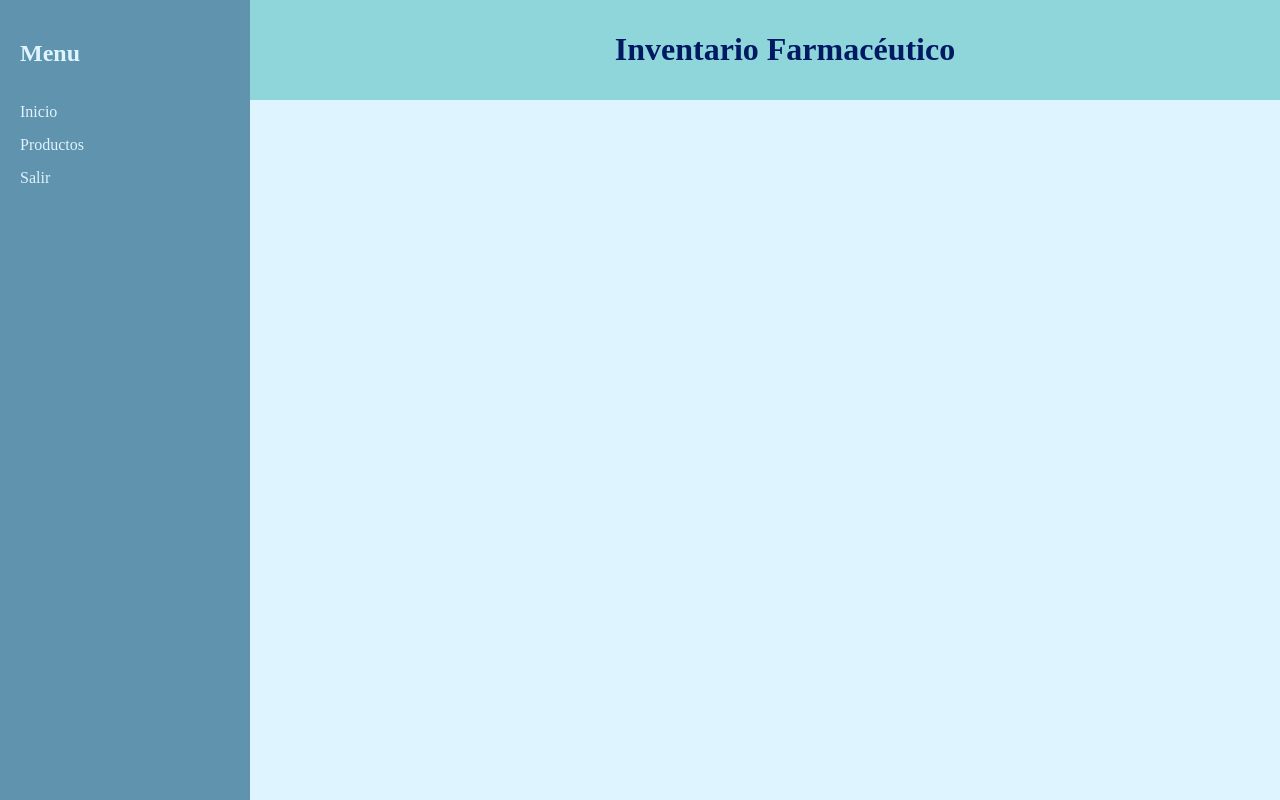
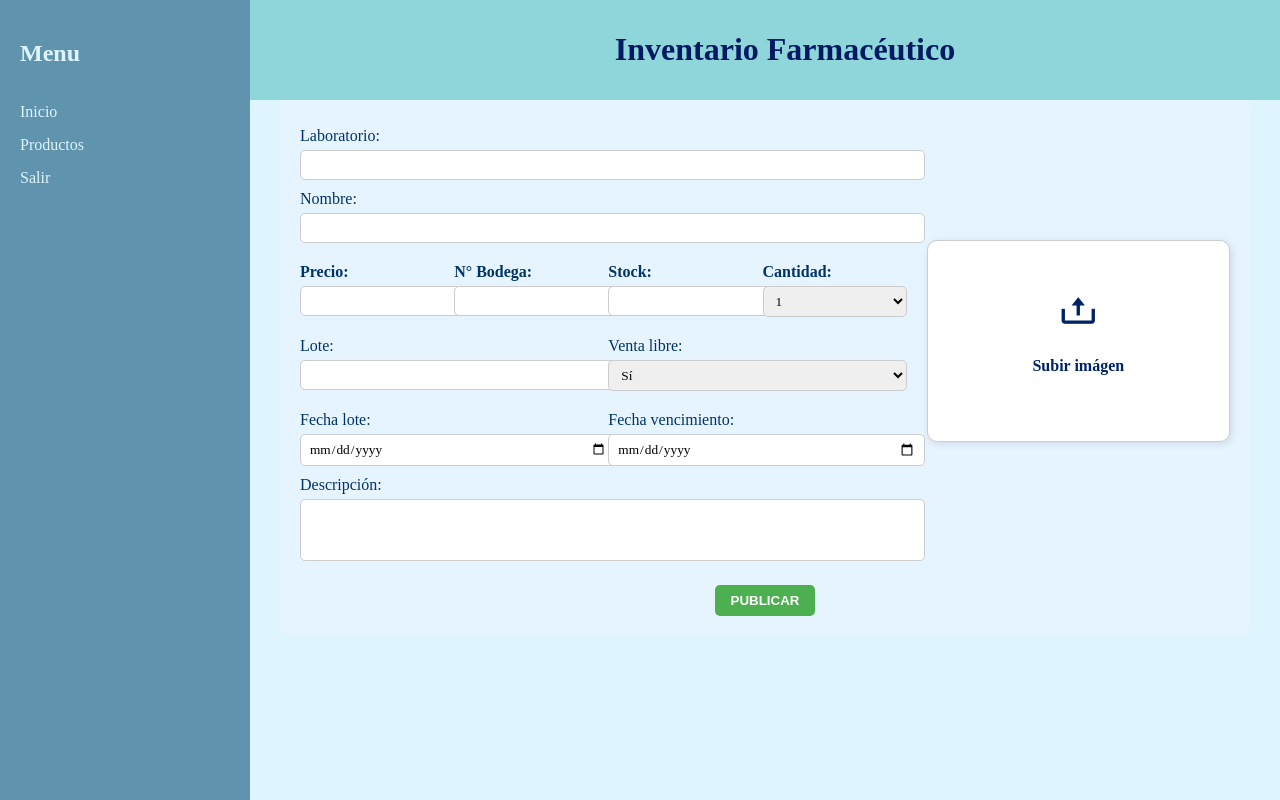
Before and after one commit to DiegoArteagaMendoza/Proyecto_GPS_Arteaga_Gonzalez_Perez, an Angular app in the folder frontend/ms-inventario/: page /subir-producto in a window 1280 px wide. Before the commit this address led to /. Built offline with nearby package versions, Linux system fonts and the light colour scheme.

Commit message:
Boton a formulario de subida de productos

```diff
--- a/frontend/ms-inventario/src/app/app.routes.ts
+++ b/frontend/ms-inventario/src/app/app.routes.ts
@@ -2,11 +2,12 @@ import { RouterModule, Routes } from '@angular/router';
 import { DashboardComponent } from './components/dashboard/dashboard.component';
 import { NgModule } from '@angular/core';
 import { ProductListComponent } from './components/product-list/product-list.component';
-
+import { ProductUploadComponent } from './components/product-upload/product-upload.component';
 
 export const routes: Routes = [
   { path: '', component: DashboardComponent }, // Ruta raíz
-  { path: 'listar-productos', component: ProductListComponent}, // Ruta para listar productos
+  { path: 'listar-productos', component: ProductListComponent }, // Ruta para listar productos
+  {path: 'subir-producto', component: ProductUploadComponent}, // Ruta para subir productos
 ];
 
 @NgModule({
--- a/frontend/ms-inventario/src/app/components/dashboard/dashboard.component.ts
+++ b/frontend/ms-inventario/src/app/components/dashboard/dashboard.component.ts
@@ -23,7 +23,7 @@ export class DashboardComponent {
 
   botones = [
     { texto: 'Listar Inventario', icon: 'bx-list-ul', ruta: '/listar-productos' },
-    { texto: 'Subir Producto', icon: 'bx-upload' },
+    { texto: 'Subir Producto', icon: 'bx-upload', ruta: '/subir-producto' },
     { texto: 'Actualizar Inventario', icon: 'bx-edit' },
     { texto: 'Eliminar Producto', icon: 'bx-trash' }
   ];
--- /dev/null
+++ b/frontend/ms-inventario/src/app/components/product-upload/product-upload.component.css
@@ -0,0 +1,97 @@
+.form-container {
+  background-color: #e6f4ff;
+  padding: 20px;
+  border-radius: 8px;
+  margin: 1px 30px;
+  margin-top: 30px;
+}
+
+.form-title {
+  text-align: center;
+  font-size: 24px;
+  font-weight: bold;
+  color: #002244;
+  margin-bottom: 20px;
+  text-shadow: 1px 1px 2px #ccc;
+}
+
+.form-grid {
+  display: flex;
+  justify-content: space-between;
+  gap: 20px;
+}
+
+.form-left {
+  flex: 2;
+}
+
+.form-right {
+  flex: 1;
+  display: flex;
+  justify-content: center;
+  align-items: center;
+}
+
+label {
+  display: block;
+  margin: 10px 0 5px;
+  color: #003366;
+}
+
+input, select, textarea {
+  width: 100%;
+  padding: 6px 8px;
+  border: 1px solid #ccc;
+  border-radius: 5px;
+  font-family: inherit;
+}
+
+textarea {
+  resize: none;
+}
+
+.form-row {
+  display: flex;
+  gap: 10px;
+  margin-top: 10px;
+}
+
+.form-row > div {
+  flex: 1;
+}
+
+.upload-box {
+  width: 100%;
+  height: 200px;
+  background-color: white;
+  border-radius: 10px;
+  border: 1px solid #ccc;
+  display: flex;
+  flex-direction: column;
+  justify-content: center;
+  align-items: center;
+  color: #002366;
+  font-weight: bold;
+  cursor: pointer;
+  box-shadow: 2px 2px 8px rgba(0, 0, 0, 0.1);
+}
+
+.upload-box i {
+  font-size: 40px;
+  margin-bottom: 10px;
+}
+
+.form-footer {
+  text-align: center;
+  margin-top: 20px;
+}
+
+.submit-btn {
+  background-color: #4CAF50;
+  color: white;
+  padding: 8px 16px;
+  font-weight: bold;
+  border: none;
+  border-radius: 5px;
+  cursor: pointer;
+}
--- /dev/null
+++ b/frontend/ms-inventario/src/app/components/product-upload/product-upload.component.html
@@ -0,0 +1,73 @@
+<div class="form-container">
+  <h2 class="form-title">Subida de producto</h2>
+  <div class="form-grid">
+    <div class="form-left">
+      <label>Laboratorio:</label>
+      <input type="text" />
+
+      <label>Nombre:</label>
+      <input type="text" />
+
+      <div class="form-row">
+        <div>
+          <label><strong>Precio:</strong></label>
+          <input type="text" />
+        </div>
+        <div>
+          <label><strong>N° Bodega:</strong></label>
+          <input type="text" />
+        </div>
+        <div>
+          <label><strong>Stock:</strong></label>
+          <input type="text" />
+        </div>
+        <div>
+          <label><strong>Cantidad:</strong></label>
+          <select>
+            <option>1</option>
+            <option>2</option>
+          </select>
+        </div>
+      </div>
+
+      <div class="form-row">
+        <div>
+          <label>Lote:</label>
+          <input type="text" />
+        </div>
+        <div>
+          <label>Venta libre:</label>
+          <select>
+            <option>Sí</option>
+            <option>No</option>
+          </select>
+        </div>
+      </div>
+
+      <div class="form-row">
+        <div>
+          <label>Fecha lote:</label>
+          <input type="date" />
+        </div>
+        <div>
+          <label>Fecha vencimiento:</label>
+          <input type="date" />
+        </div>
+      </div>
+
+      <label>Descripción:</label>
+      <textarea rows="3"></textarea>
+    </div>
+
+    <div class="form-right">
+      <div class="upload-box">
+        <i class='bx bx-upload'></i>
+        <p>Subir imágen</p>
+      </div>
+    </div>
+  </div>
+
+  <div class="form-footer">
+    <button class="submit-btn">PUBLICAR</button>
+  </div>
+</div>
--- /dev/null
+++ b/frontend/ms-inventario/src/app/components/product-upload/product-upload.component.ts
@@ -0,0 +1,25 @@
+import { CommonModule } from '@angular/common';
+import { Component } from '@angular/core';
+import { FormsModule } from '@angular/forms';
+
+@Component({
+  standalone: true,
+  selector: 'app-product-upload',
+  imports: [CommonModule, FormsModule],
+  templateUrl: './product-upload.component.html',
+  styleUrl: './product-upload.component.css'
+})
+export class ProductUploadComponent {
+  producto = {
+    imagen: '',
+    nombre: '',
+    categoria: '',
+    precio: 0,
+    stock: 0,
+  }
+
+  subirProducto() {
+    console.log('Producto subido:', this.producto);
+    alert('Producto subido: (simulado) ');
+  }
+}
```
Also changed, not shown: 1 other file (tests, documents, lock files or other folders).
